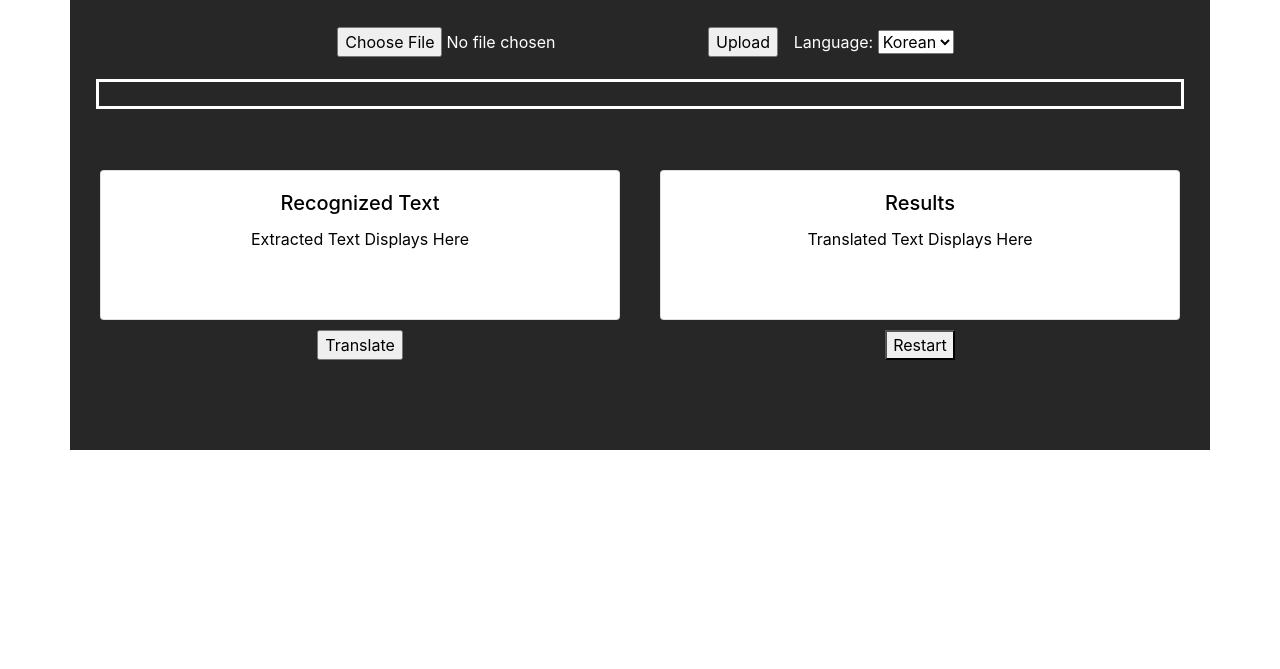
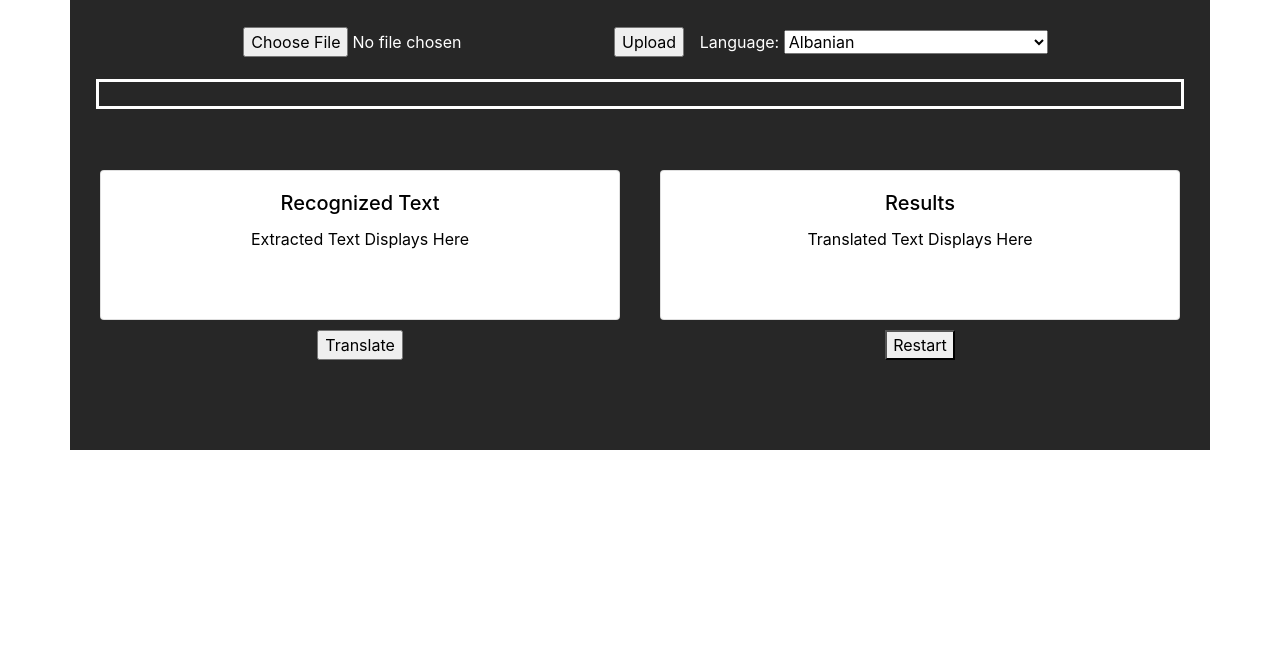
Before and after one commit to jzhupan/Image-To-Text-Translator-App, a plain HTML site: page front-end/index.html in a window 1280 px wide. Shown: the part 131-800 px from the top of the page. Drawn offline with nearby package versions, Linux system fonts and the light colour scheme.

Commit message:
Was able to add Tesseract's supported language to the dropdown menu.

```diff
--- a/front-end/client.js
+++ b/front-end/client.js
@@ -4,6 +4,7 @@ const resetImage = document.getElementById("deleteButton");
 //console.log(inputImage)
 const translateButton = document.getElementById("translateButton");
 //console.log(translateButton)
+
 
 resetImage.addEventListener("click", function () {
   refreshPage();
@@ -101,3 +102,126 @@ function sendRecognizedTextToBackend() {
       })
     );
 }
+
+const jsonTLanguageList = {
+  "languages": {
+    "Amharic": "amh",
+    "Arabic": "ara",
+    "Assamese": "asm",
+    "Azerbaijani": "aze",
+    "Azerbaijani-Cyrillic": "aze_cyrl",
+    "Belarusian": "bel",
+    "Bengali": "ben",
+    "Tibetan": "bod",
+    "Bosnian": "bos",
+    "Bulgarian": "bul",
+    "Catalan-Valencian": "cat",
+    "Cebuano": "ceb",
+    "Czech": "ces",
+    "Chinese-Simplified": "chi_sim",
+    "Chinese-Traditional": "chi_tra",
+    "Cherokee": "chr",
+    "Welsh": "cym",
+    "Danish": "dan",
+    "German": "deu",
+    "Dzongkha": "dzo",
+    "Greek-Modern(1453-)" : "ell",
+    "English": "eng",
+    "English-Middle(1100-1500)": "enm",
+    "Esperanto": "epo",
+    "Estonian": "est",
+    "Basque": "eus",
+    "Persian": "fas",
+    "Finnish": "fin",
+    "French": "fra",
+    "German-Fraktur": "frk",
+    "French-Middle(ca. 1400-1600)": "frm",
+    "Irish": "glegle",
+    "Galician": "glg",
+    "Greek-Ancient(-1453)": "grc",
+    "Gujarati": "guj",
+    "Haitian-HaitianCreole": "hat",
+    "Hebrew": "heb",
+    "Hindi": "hin",
+    "Croatian": "hrv",
+    "Hungarian": "hun",
+    "Inuktitut": "iku",
+    "Indonesian": "ind",
+    "Icelandic": "isl",
+    "Italian": "ita",
+    "Italian-Old": "ita_old",
+    "Javanese": "jav",
+    "Japanese": "jpn",
+    "Kannada": "kan",
+    "Georgian": "kat",
+    "Georgian-Old": "kat_old",
+    "Kazakh": "kaz",
+    "Central-Khmer": "khm",
+    "Kirghiz-Kyrgyz": "kir",
+    "Korean": "kor",
+    "Kurdish": "kur",
+    "Lao": "lao",
+    "Latin": "lat",
+    "Latvian": "lav",
+    "Lithuanian": "lit",
+    "Malayalam": "mal",
+    "Marathi": "mar",
+    "Macedonian": "mkd",
+    "Maltese": "mlt",
+    "Malay": "msa",
+    "Burmese": "mya",
+    "Nepali": "nep",
+    "Dutch-Flemish": "nld",
+    "Norwegian": "nor",
+    "Oriya": "ori",
+    "Panjabi-Punjabi": "pan",
+    "Polish": "pol",
+    "Portuguese": "por",
+    "Pushto-Pashto": "pus",
+    "Romanian-Moldavian-Moldovan": "ron",
+    "Russian": "rus",
+    "Sanskrit": "san",
+    "Sinhala-Sinhalese": "sin",
+    "Slovak": "slk",
+    "Slovenian": "slv",
+    "Spanish-Castilian": "spa",
+    "Spanish-Castilian-Old": "spa",
+    "Albanian": "sqi",
+    "Serbian": "srp",
+    "Serbian-Latin": "srp_latn",
+    "Swahili": "swa",
+    "Swedish": "swe",
+    "Syriac": "syr",
+    "Tamil": "tam",
+    "Telugu": "tel",
+    "Tajik": "tgk",
+    "Tagalog": "tgl",
+    "Thai": "tha",
+    "Tigrinya": "tir",
+    "Turkish": "tur",
+    "Uighur-Uyghur": "uig",
+    "Ukrainian": "ukr",
+    "Urdu": "urd",
+    "Uzbek": "uzb",
+    "Uzbek-Cyrillic": "uzb_cyrl",
+    "Vietnamese": "vie",
+    "Yiddish": "yid"
+  }
+}
+
+const sortedJsonList = Object.fromEntries(Object.entries(jsonTLanguageList.languages).sort())
+
+function tesseractDropDown() {
+
+  const selectLanguageElement = document.getElementById("languageInput")
+
+  for(const language in sortedJsonList){
+    //console.log(language, jsonTLanguageList.languages[language])
+    const languageOption = document.createElement("option")
+    languageOption.text = language
+    languageOption.value = jsonTLanguageList.languages[language]
+    selectLanguageElement.appendChild(languageOption)
+  }
+
+}
+tesseractDropDown()
--- a/front-end/index.html
+++ b/front-end/index.html
@@ -31,7 +31,6 @@
 
       <label for="languageInput">Language:</label>
       <select name="language" id="languageInput">
-        <option value="kor">Korean</option>
       </select>
 
       <br>
--- a/front-end/tesseractLanguages.json
+++ b/front-end/tesseractLanguages.json
@@ -80,7 +80,7 @@
         "Sinhala-Sinhalese": "sin",
         "Slovak": "slk",
         "Slovenian": "slv",
-        "Spanish-Castilian": "spa"
+        "Spanish-Castilian": "spa",
         "Spanish-Castilian-Old": "spa",
         "Albanian": "sqi",
         "Serbian": "srp",
```
Also changed, not shown: back-end/rapidApiGoogleTranslator.json (deleted, +0 -106 lines), back-end/uploads/krCrop.png (added), back-end/uploads/yourThrone2.png, 2 other files.
